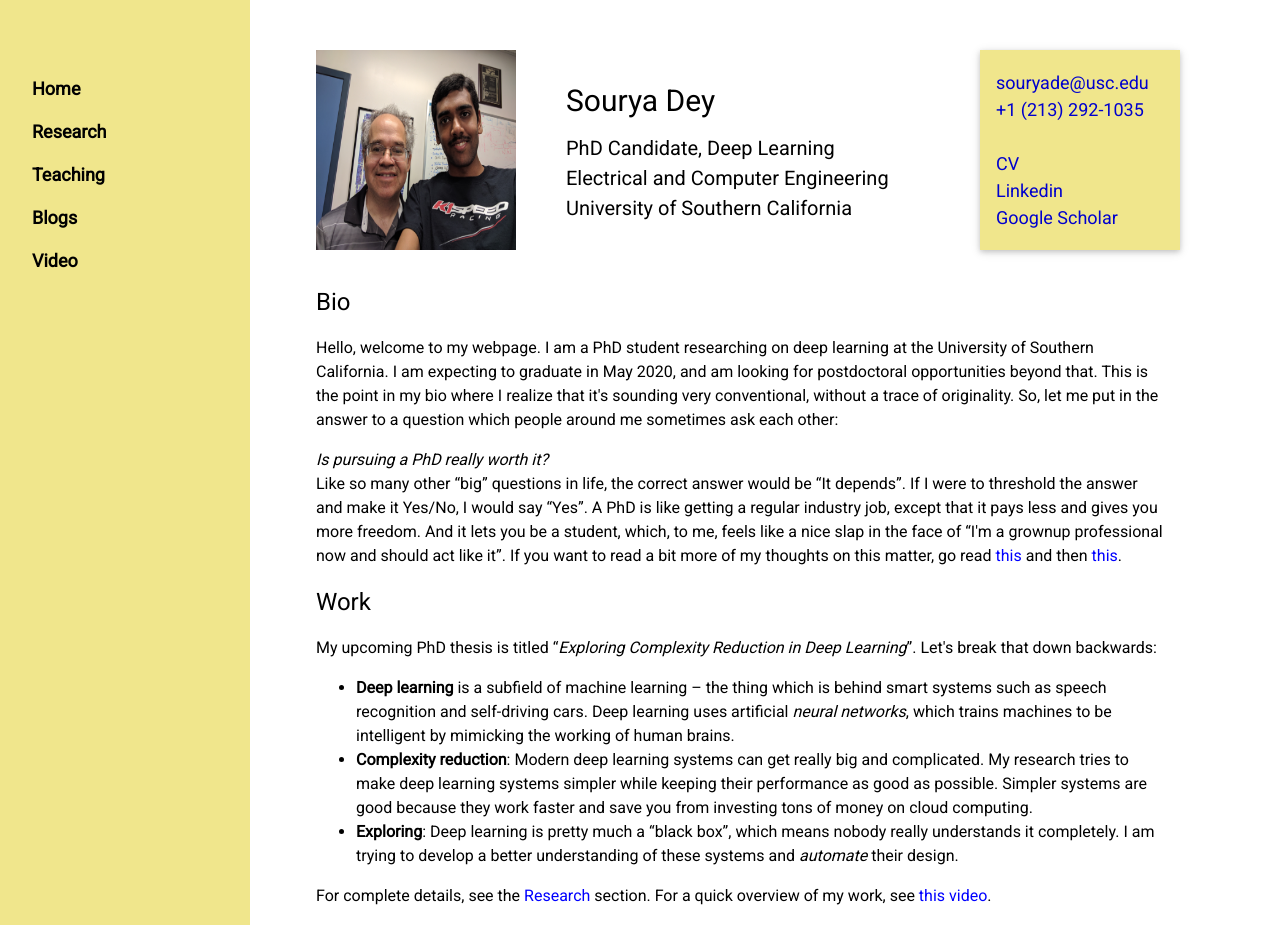
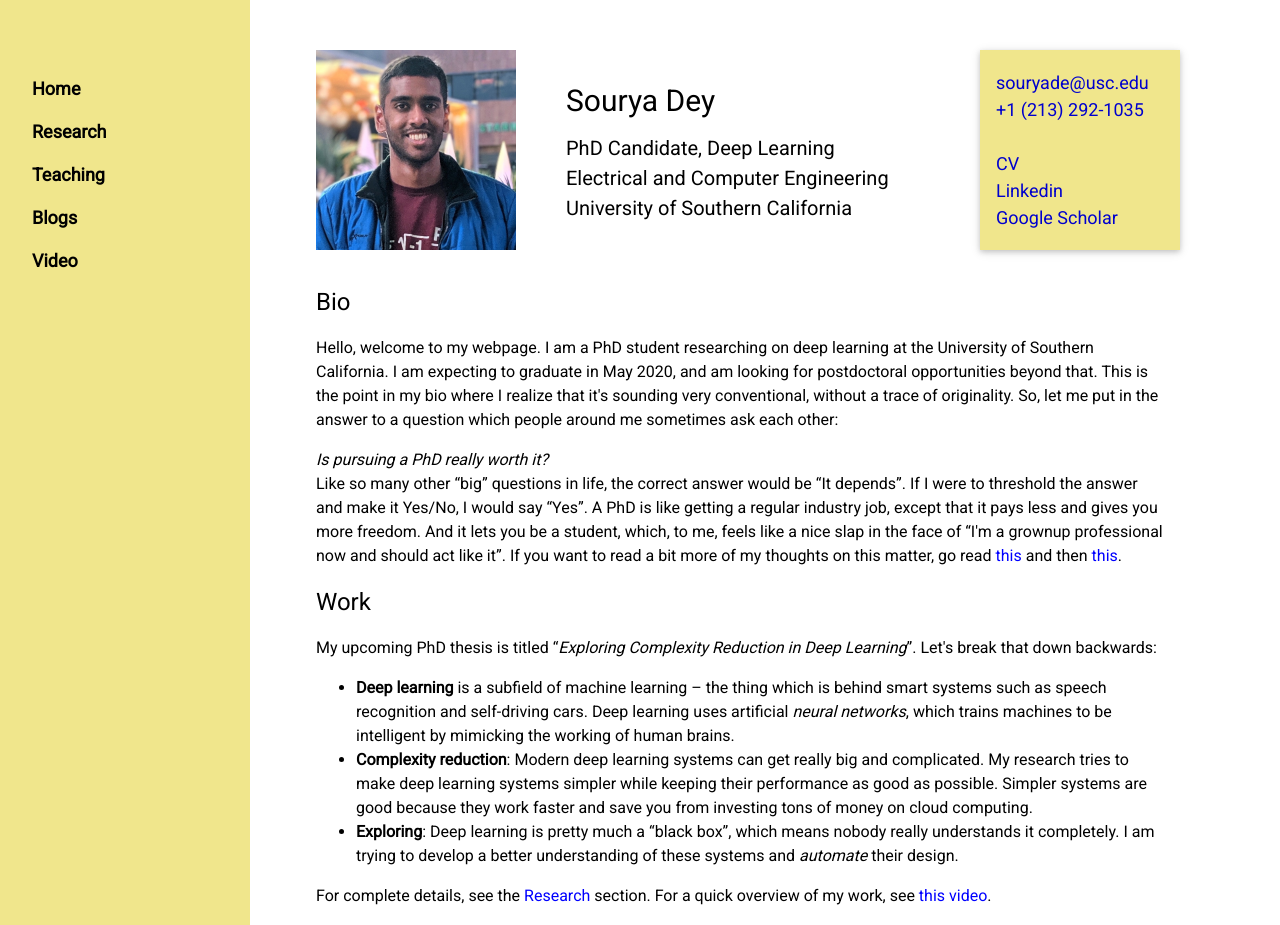
Before and after one commit to souryadey/souryadey.github.io, a Jekyll site: the page built from index.html, in a window 1280 px wide and 925 px high. Built offline with Jekyll 4.4.1, drawn with Linux system fonts in a browser that asks for light colours.

Commit message:
fixing photo 2

```diff
--- a/blogs/index.html
+++ b/blogs/index.html
@@ -36,7 +36,7 @@ h3 {
 
     <h3>Blogging for USC</h3>
     <div class="w3-container w3-cell w3-mobile">
-    	<img src="/images/Sourya and Peter.png" alt="Sourya Dey with PhD advisor Peter Beerel photo" style="height:150px;width:200px;" class="w3-image">
+    	<img src="../images/Sourya and Peter.png" alt="Sourya Dey with PhD advisor Peter Beerel photo" style="height:150px;width:200px;" class="w3-image">
     </div>
     <div class="w3-container w3-cell w3-mobile">
     	<a href="https://minghsiehece.usc.edu/2017/08/think-you-know-about-phd-life-think-again/" target="_blank" style="text-decoration:underline"><h4>Think You Know About PhD Life? Think Again.</h4></a>
--- a/index.html
+++ b/index.html
@@ -4,7 +4,7 @@ title: Sourya Dey | Home
 
 <div class="w3-cell-row">
   <div class="w3-container w3-mobile w3-cell" style="width:250px;">
-    <img src="/images/Sourya and Peter.png" alt="Sourya Dey photo" style="height:200px;width:200px;" class="w3-image">
+    <img src="/images/Sourya Dey.png" alt="Sourya Dey photo" style="height:200px;width:200px;" class="w3-image">
   </div>
   <div class="w3-container w3-mobile w3-cell w3-cell-middle">
 	<h2>Sourya Dey</h2>
```
